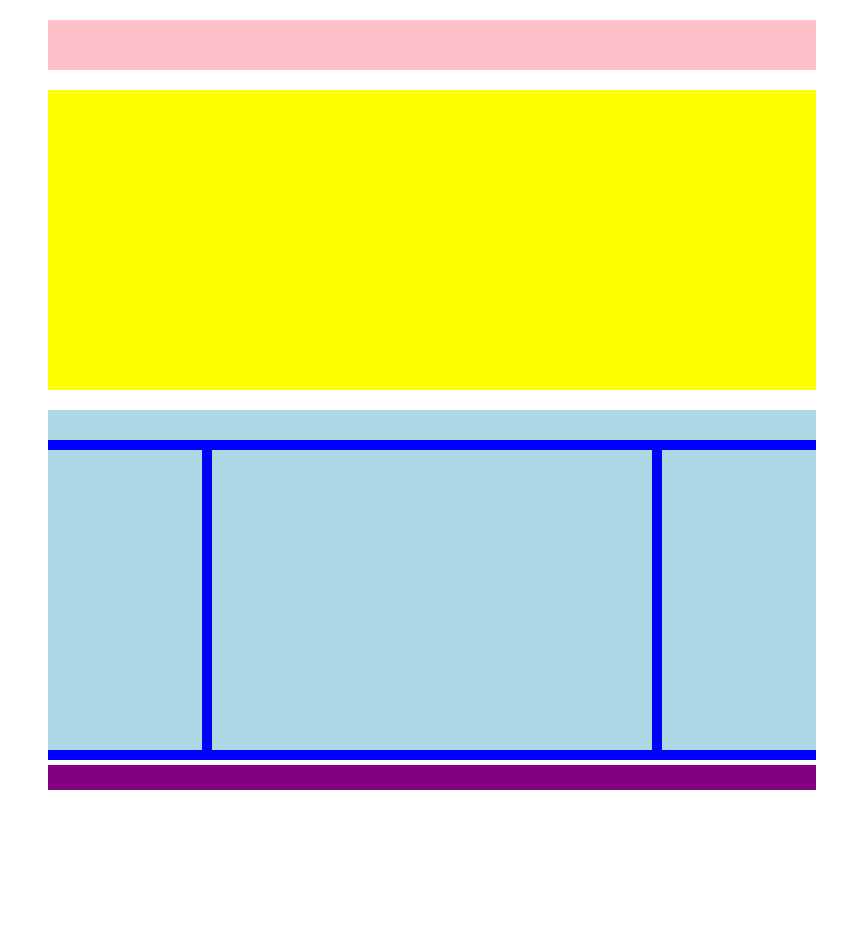
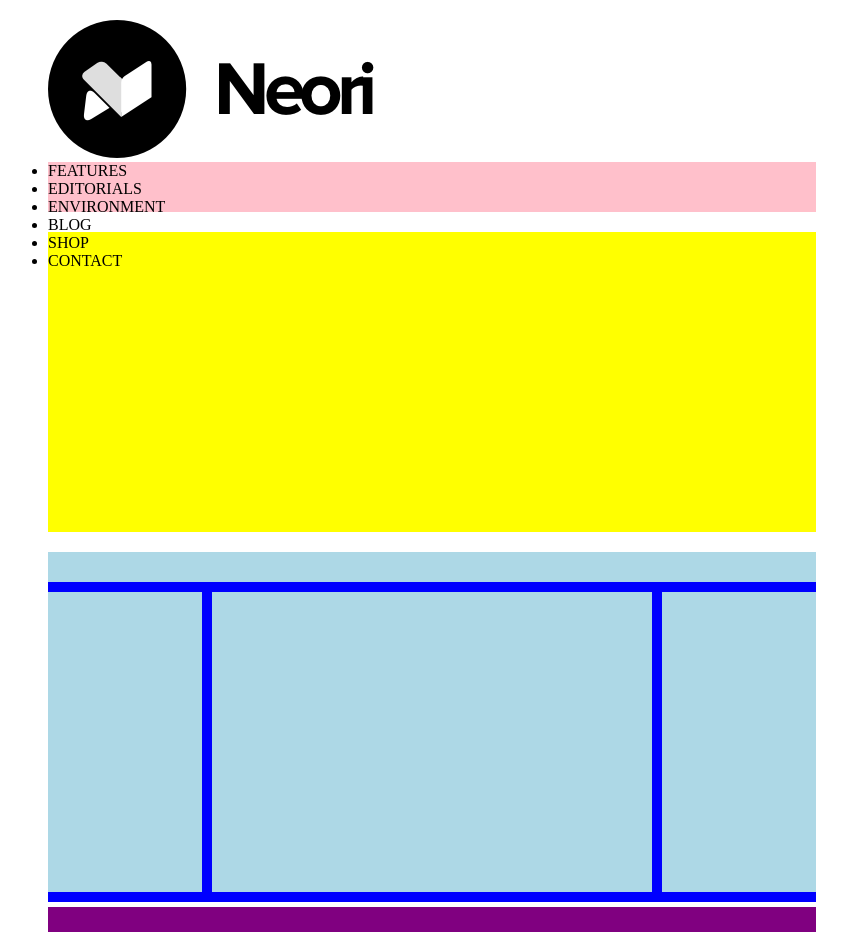
Before and after one commit to MatiaCasu/htmlcss-wp, a plain HTML site: page index.html in a window 1280 px wide. Shown: the whole page, without its empty margins (208-1055 px from the left). Before the commit the page ends 810 px from the top, so only its background shows below. Drawn offline with Linux system fonts and the light colour scheme.

Commit message:
Header
Aggiunta Logo e nav Html

```diff
--- a/index.html
+++ b/index.html
@@ -9,8 +9,17 @@
     <div class="container">
       <!-- INTESTAZIONE -->
       <header>
-        <div class="head">
-        </div>
+        <img src="img/logo.png" alt="Logo">
+        <nav class="head">
+          <ul>
+            <li>FEATURES</li>
+            <li>EDITORIALS</li>
+            <li>ENVIRONMENT</li>
+            <li>BLOG</li>
+            <li>SHOP</li>
+            <li>CONTACT</li>
+          </ul>
+        </nav>
       </header>
       <!-- /INTESTAZIONE -->
       <!-- CORPO -->
```
Also changed, not shown: img/banner-2.jpg (added), img/banner.jpg (added), img/img-1.jpg (added), img/img-2.jpg (added), img/img-3.jpg (added), img/img-4.jpg (added), img/img-5.jpg (added), img/img-6.jpg (added), img/logo.png (added), 1 other file.
